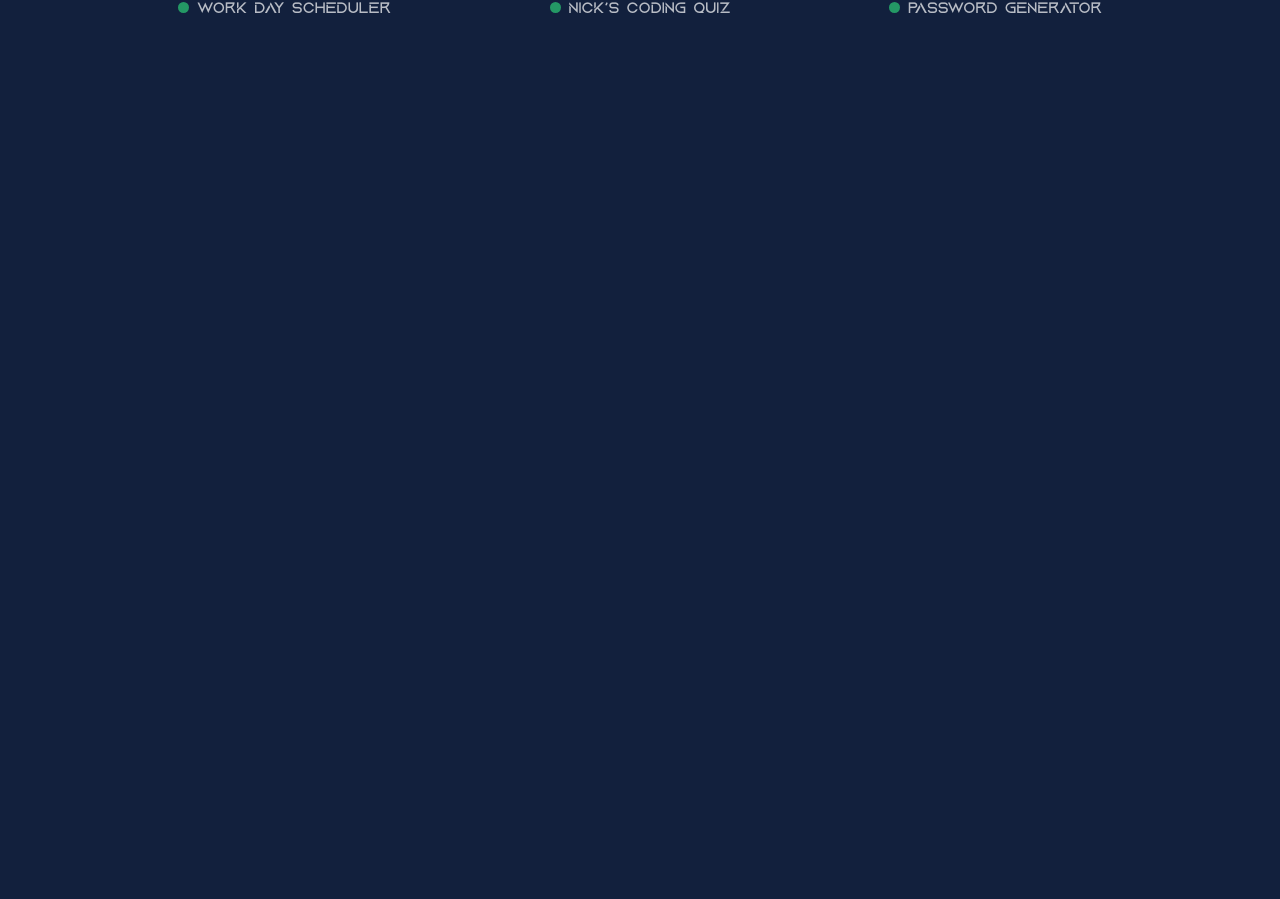
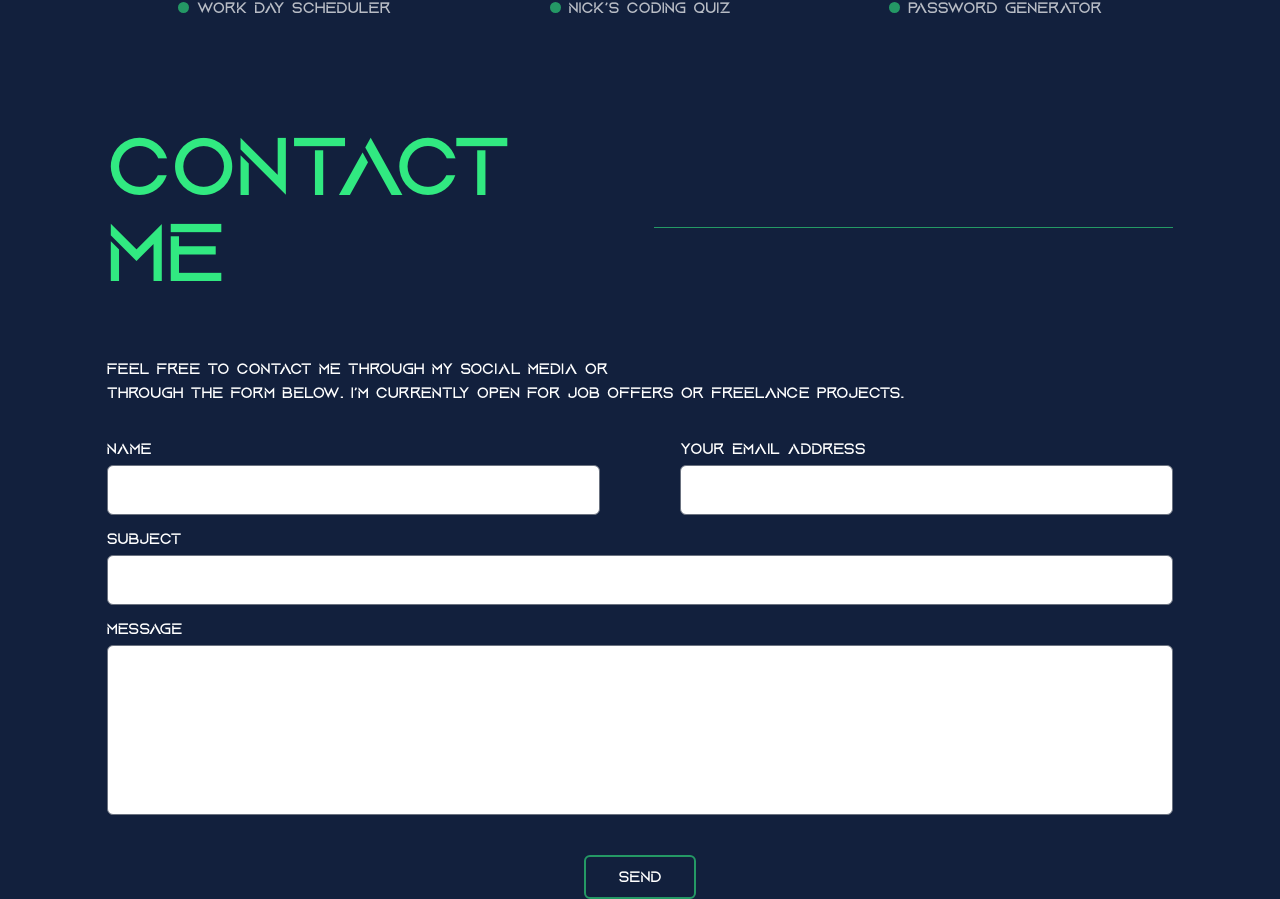
Before and after one commit to NickUCLA/Nick-Heal-Portfolio, a React (Vite) app: page / in a window 1280 px wide. Shown: the part 2475-3374 px from the top of the page. Before the commit the page ends 2544 px from the top, so only its background shows below. Built offline with nearby package versions, Linux system fonts and the light colour scheme.

Commit message:
added contact section and emailjs

```diff
--- a/package.json
+++ b/package.json
@@ -11,17 +11,18 @@
     "preview": "vite preview"
   },
   "dependencies": {
+    "@emailjs/browser": "^3.11.0",
     "@fortawesome/fontawesome-svg-core": "^6.4.2",
     "@fortawesome/free-brands-svg-icons": "^6.4.2",
     "@fortawesome/free-regular-svg-icons": "^6.4.2",
     "@fortawesome/free-solid-svg-icons": "^6.4.2",
     "@fortawesome/react-fontawesome": "^0.2.0",
     "@headlessui/react": "^1.6.6",
+    "emailjs-com": "^3.2.0",
     "flowbite": "^1.5.1",
     "flowbite-react": "^0.6.4",
     "fontawesome": "^5.6.3",
     "framer-motion": "^6.5.1",
-    "nodemailer": "^6.7.7",
     "react": "^18.2.0",
     "react-dom": "^18.2.0",
     "react-icons": "^4.11.0",
--- a/src/App.jsx
+++ b/src/App.jsx
@@ -2,6 +2,7 @@ import NavBar from "./components/Navbar";
 import Hero from "./components/Hero";
 import About from "./components/About";
 import MyWork from "./components/MyWork";
+import Contact from "./components/Contact";
 
 function App() {
   return (
@@ -10,6 +11,7 @@ function App() {
       <Hero />;
       <About />
       <MyWork />
+      <Contact />
     </>
   );
 }
--- /dev/null
+++ b/src/components/Contact.jsx
@@ -0,0 +1,176 @@
+import { motion } from "framer-motion";
+import { useState } from "react";
+import Swal from "sweetalert2";
+import Loading from "./Loading";
+import emailjs from "emailjs-com";
+
+function ContactMe() {
+  const [name, setName] = useState("");
+  const [email, setEmail] = useState("");
+  const [text, setText] = useState("");
+  const [subject, setSubject] = useState("");
+  const [isLoading, setIsLoading] = useState(false);
+
+  const handleSubmit = async (e) => {
+    e.preventDefault();
+    if (!name || !email || !text || !subject) {
+      return Swal.fire({
+        title: "Error",
+        text: "Please fill out all fields",
+        icon: "error",
+        confirmButtonText: "OK",
+      });
+    }
+
+    setIsLoading(true);
+
+    const templateParams = {
+      name: name,
+      email: email,
+      subject: subject,
+      message: text,
+    };
+
+    const serviceID = import.meta.env.VITE_EMAILJS_SERVICE_ID;
+    const templateID = import.meta.env.VITE_EMAILJS_TEMPLATE_ID;
+    const userID = import.meta.env.VITE_EMAILJS_USER_ID;
+
+    // Use your own service ID, template ID, and user ID from EmailJS
+    emailjs
+      .send(serviceID, templateID, templateParams, userID)
+      .then(
+        (response) => {
+          Swal.fire({
+            title: "Success",
+            text: "Your message has been sent! Thank you for contacting me.",
+            icon: "success",
+            timer: 2000,
+            position: "bottom-right",
+          });
+          // Reset form fields
+          setName("");
+          setEmail("");
+          setText("");
+          setSubject("");
+        },
+        (err) => {
+          Swal.fire({
+            title: "Error!",
+            text: "Something went wrong, please try again later.",
+            icon: "error",
+          });
+        }
+      )
+      .finally(() => {
+        setIsLoading(false);
+      });
+  };
+
+  return (
+    <div id="contact-me" className="min-h-screen flex flex-col">
+      {isLoading && <Loading t="Sending Mail, Please Wait..." />}
+      <div className="mb-10 grid grid-cols-12 mt-14">
+        <div className="col-span-1 hidden lg:block"></div>
+        <motion.div
+          initial={{ opacity: 0, x: -100 }}
+          transition={{ duration: 0.3 }}
+          whileInView={{ opacity: 1, x: 0 }}
+          viewport={{ once: true }}
+          className="lg:col-span-10 col-span-12 flex flex-row justify-center lg:justify-between items-center"
+        >
+          <h1 className="lg:text-[86px] text-6xl text-primary-green">
+            Contact Me
+          </h1>
+          <div className="h-[1px] mt-8 w-1/2 bg-light-green text-center hidden lg:block mx-auto"></div>
+        </motion.div>
+      </div>
+      <motion.div
+        initial={{ opacity: 0, scale: 0.5 }}
+        transition={{ duration: 1 }}
+        whileInView={{ opacity: 1, scale: 1 }}
+        viewport={{ once: true }}
+        className="grid grid-cols-12 my-5"
+      >
+        <div className="col-span-1"></div>
+        <div className="col-span-10">
+          <p className="text-white">
+            Feel free to contact me through my social media or <br />
+            through the form below. I’m currently open for job offers or
+            freelance projects.
+          </p>
+        </div>
+      </motion.div>
+      <motion.div
+        initial={{ opacity: 0, scale: 0.5 }}
+        transition={{ duration: 1 }}
+        whileInView={{ opacity: 1, scale: 1 }}
+        viewport={{ once: true }}
+        className="grid grid-cols-12"
+      >
+        <div className="col-span-1"></div>
+        <form className="col-span-10">
+          <div className="w-full flex my-3 lg:gap-20 flex-row">
+            <div className="flex grow flex-col gap-1">
+              <label className="text-white" htmlFor="name">
+                Name
+              </label>
+              <input
+                name="name"
+                className="w-full px-2 py-3 rounded-md"
+                type="text"
+                value={name}
+                onChange={(e) => setName(e.target.value)}
+              />
+            </div>
+            <div className="flex flex-col grow gap-1">
+              <label className="text-white" htmlFor="email">
+                Your Email Address
+              </label>
+              <input
+                className="w-full py-3 px-2 rounded-md"
+                name="mail"
+                type="email"
+                value={email}
+                onChange={(e) => setEmail(e.target.value)}
+              />
+            </div>
+          </div>
+          <div className="my-3 flex flex-col gap-1">
+            <label className="text-white" htmlFor="subject">
+              Subject
+            </label>
+            <input
+              value={subject}
+              onChange={(e) => setSubject(e.target.value)}
+              name="subject"
+              className="py-3 w-full rounded-md px-2"
+              type="text"
+            />
+          </div>
+          <div className="flex flex-col gap-1">
+            <label className="text-white" htmlFor="message">
+              Message
+            </label>
+            <textarea
+              rows={6}
+              className="w-full px-2 py-3 rounded-md resize-none"
+              value={text}
+              onChange={(e) => setText(e.target.value)}
+            ></textarea>
+          </div>
+          <div className="flex flex-row justify-center">
+            <button
+              onClick={(e) => handleSubmit(e)}
+              className="border-2 mt-10 text-white border-light-green py-2 px-8 rounded-md hover:border-primary-green hover:text-white hover:bg-primary-green transition-all"
+            >
+              Send
+            </button>
+          </div>
+        </form>
+        <div className="col-span-1"></div>
+      </motion.div>
+    </div>
+  );
+}
+
+export default ContactMe;
--- /dev/null
+++ b/src/components/Loading.jsx
@@ -0,0 +1,14 @@
+const Loading = ({ t = "Please Wait..." }) => {
+  return (
+    <div className="fixed top-0 left-0 right-0 bottom-0 h-100 bg-black/[.5] z-20 m-0 p-0">
+      <div className="absolute top-1/2 text-white text-2xl cursor-default select-none text-bold m-0 p-0 left-1/2 -translate-y-1/2 -translate-x-1/2">
+        <div className="justify-center items-center text-center flex flex-col">
+          <span className="animate-spin rounded-full inline-flex h-20 w-20 rounded-full border-sky-400 border-t-2"></span>
+          <h1 className="my-1 animate-pulse">{t}</h1>
+        </div>
+      </div>
+    </div>
+  );
+};
+
+export default Loading;
--- a/src/data/aboutData.js
+++ b/src/data/aboutData.js
@@ -12,11 +12,10 @@ const aboutData = {
     "GraphQL",
     "GitHub",
   ],
-  mail: "test@gmail.com",
+  mail: "nheal179@gmail.com",
   social_media: {
-    github: "https://github.com/mastagoon",
-    linkedin: "https://www.linkedin.com/in/mastagoon/",
-    messenger: "https://m.me/sahal.omar0",
+    github: "https://github.com/NickUCLA",
+    linkedin: "https://www.linkedin.com/in/nick-heal-8b7a7128b/",
   },
 };
 
```
Also changed, not shown: 1 other file (tests, documents, lock files or other folders).
